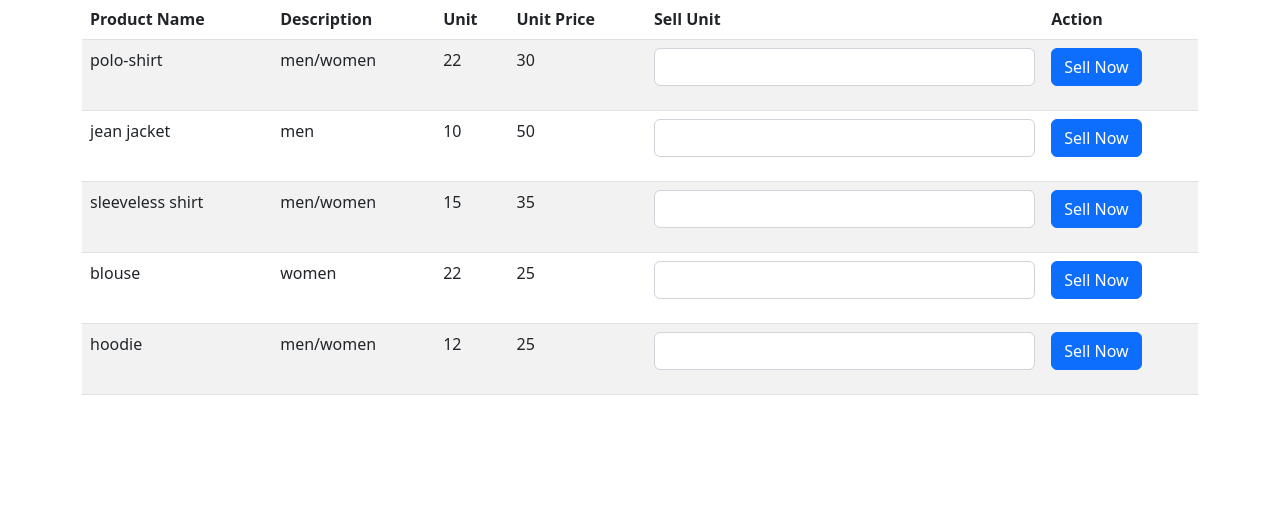
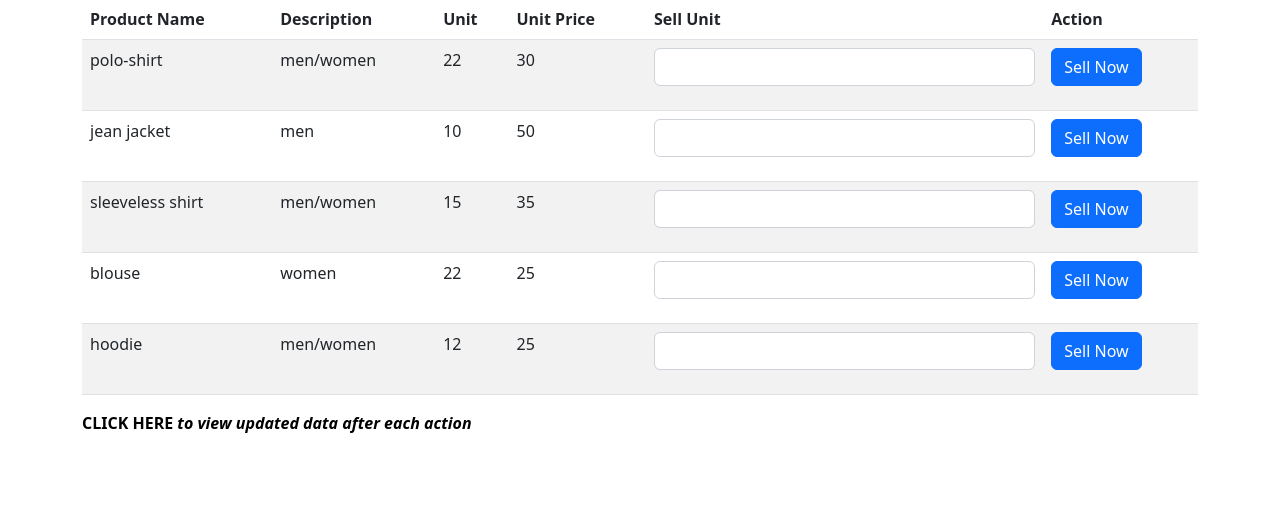
Before and after one commit to joy631pu/phpfinalproject_inventory, a PHP site: page /sales.php in a window 1280 px wide. Shown: the part 89-608 px from the top of the page. Run offline with PHP 8.4, Linux system fonts and the light colour scheme; the visitor is signed in with stand-in values (Sample User, id 1); data comes from the database, SQL or seed files in the repository.

Commit message:
Include reload button on sales page

```diff
--- a/views/salesbottom.view.php
+++ b/views/salesbottom.view.php
@@ -1,5 +1,6 @@
 </tbody>
 </table>
+<a class="navbar-brand" href="sales.php"><b>CLICK HERE</b> <i>to view updated data after each action</i></a>
 </div>
 </body>
 </html>
```
